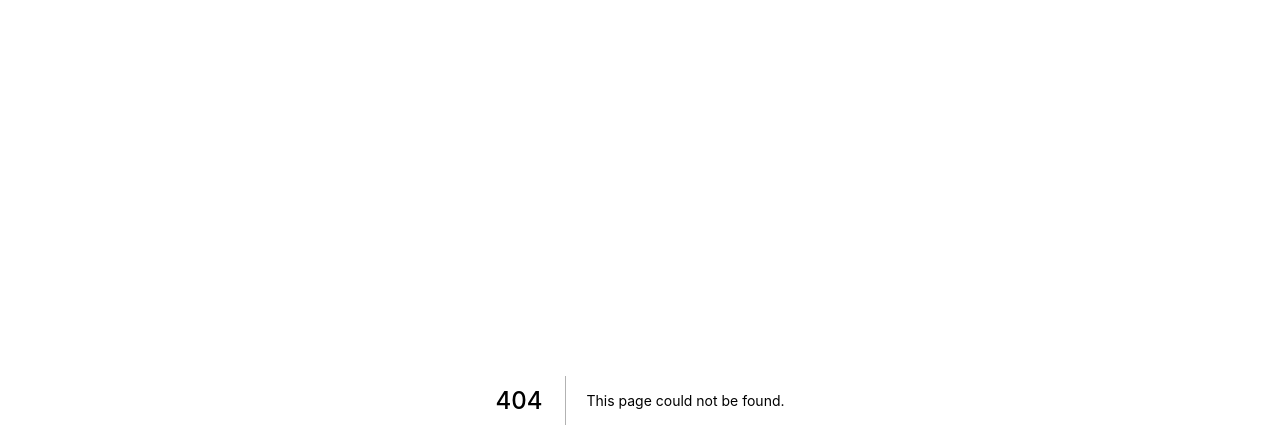
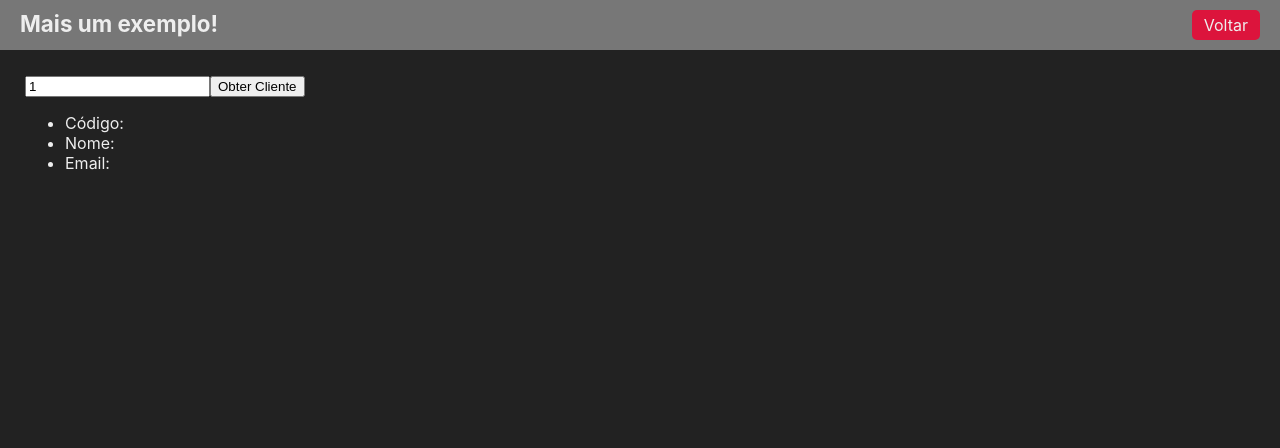
Before and after one commit to TrellixVulnTeam/JavaScript_QG8Y, a Next.js app in the folder nextjs/fundamentos/: page /integracao_1 in a window 1280 px wide. Before the commit this address had no page. Shown: the top 448 px of the page. Built offline with nearby package versions, Linux system fonts and the light colour scheme.

Commit message:
integração com API

```diff
--- /dev/null
+++ b/nextjs/fundamentos/src/pages/api/clientes/[codigo].js
@@ -0,0 +1,8 @@
+export default function handler(req, res){
+    const codigo = req.query.codigo
+    res.status(200).json({
+        id: codigo,
+        nome: `Maria${codigo}`,
+        email: `mariamariamaria${codigo}@xcfmail.com`
+    })
+}
--- /dev/null
+++ b/nextjs/fundamentos/src/pages/api/clientes/index.js
@@ -0,0 +1,14 @@
+export default function handler(req, res){
+    if(req.method === 'GET'){
+        handleGet(req, res)
+    }else{
+        res.status(405).send()
+    }
+}
+function handleGet(req, res){
+    res.status(200).json({
+        id: 1,
+        nome: 'Clara',
+        email: 'mariamariamaria@xcfmail.com'
+    })
+}
--- a/nextjs/fundamentos/src/pages/api/hello.js
+++ b/nextjs/fundamentos/src/pages/api/hello.js
@@ -1,5 +1,9 @@
 // Next.js API route support: https://nextjs.org/docs/api-routes/introduction
 
 export default function handler(req, res) {
-  res.status(200).json({ name: 'John Doe' })
+  res.status(200).json({
+    name: 'John Doe',
+    metodo: req.method,
+    params: JSON.stringify(req.query)
+  })
 }
--- a/nextjs/fundamentos/src/pages/index.jsx
+++ b/nextjs/fundamentos/src/pages/index.jsx
@@ -9,6 +9,7 @@
         <Navegador texto="Navegação #01" destino="/navegacao/" cor="green"/>
         <Navegador texto="Navegação #02" destino="/cliente/123/rn-324" cor="blue"/>
         <Navegador texto="Componente com Estado" destino="/estado" cor="orange"/>
+        <Navegador texto="Integração com API #01" destino="/integracao_1" cor="brown"/>
     </div>
     )
 }
--- /dev/null
+++ b/nextjs/fundamentos/src/pages/integracao_1.jsx
@@ -0,0 +1,31 @@
+import { useState } from 'react'
+import Layout from '../components/Layout'
+export default function Integracao(){
+    const [cliente, setCliente] = useState({})
+    const [codigo, setCodigo] = useState(1)
+
+    async function obterCLiente(){
+        const resp = await fetch(`http://localhost:3000/api/clientes/${codigo}`)
+        const dados = await resp.json()
+        setCliente(dados)
+    }
+
+    // function obterCLiente(){
+    //     fetch(`http://localhost:3000/api/clientes/${codigo}`)
+    //         .then(resp => resp.json())
+    //         .then(dados => setCliente(dados))
+    // }
+    return(
+        <Layout>
+            <div>
+                <input type="number"value={codigo} onChange={e => setCodigo(e.target.value)} />
+                <button onClick={obterCLiente}>Obter Cliente</button>
+            </div>
+            <ul>
+                <li>Código: {cliente.id} </li>
+                <li>Nome: {cliente.nome} </li>
+                <li>Email: {cliente.email} </li>
+            </ul>
+        </Layout>
+    )
+}
```
